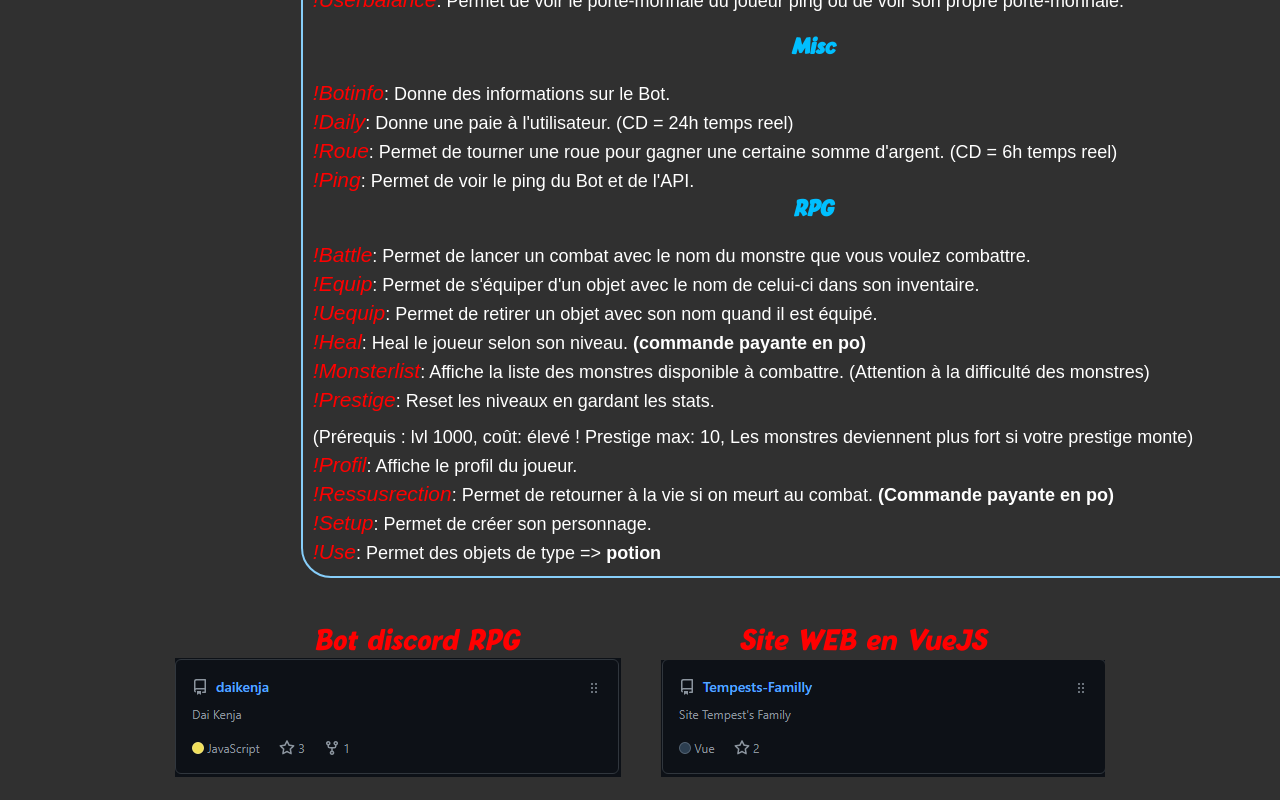
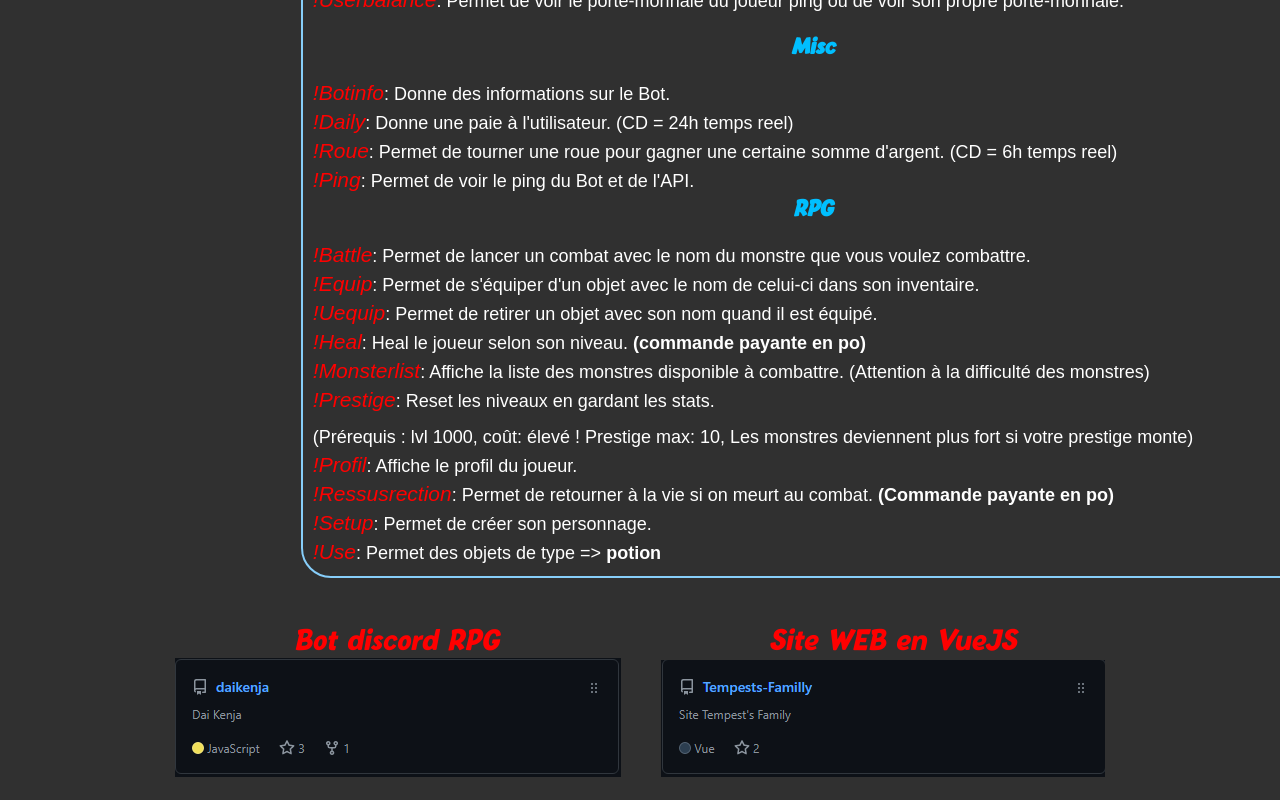
Before and after one commit to Kae-Tempest/Tempests-Familly, a Vue app: page / in a window 1280 px wide. Shown: the part 1143-1943 px from the top of the page. Built offline with nearby package versions, Linux system fonts and the light colour scheme.

Commit message:
fix placement

```diff
--- a/src/components/descriptionproject.vue
+++ b/src/components/descriptionproject.vue
@@ -19,8 +19,8 @@ export default {
 p{
   font-family: Baby_School, serif;
   display: inline-block;
-  padding-right: 100px;
-  margin-left: 120px;
+  padding-right: 120px;
+  margin-left: 150px;
   color: red;
   font-size: 30px;
   margin-top: 50px;
```
